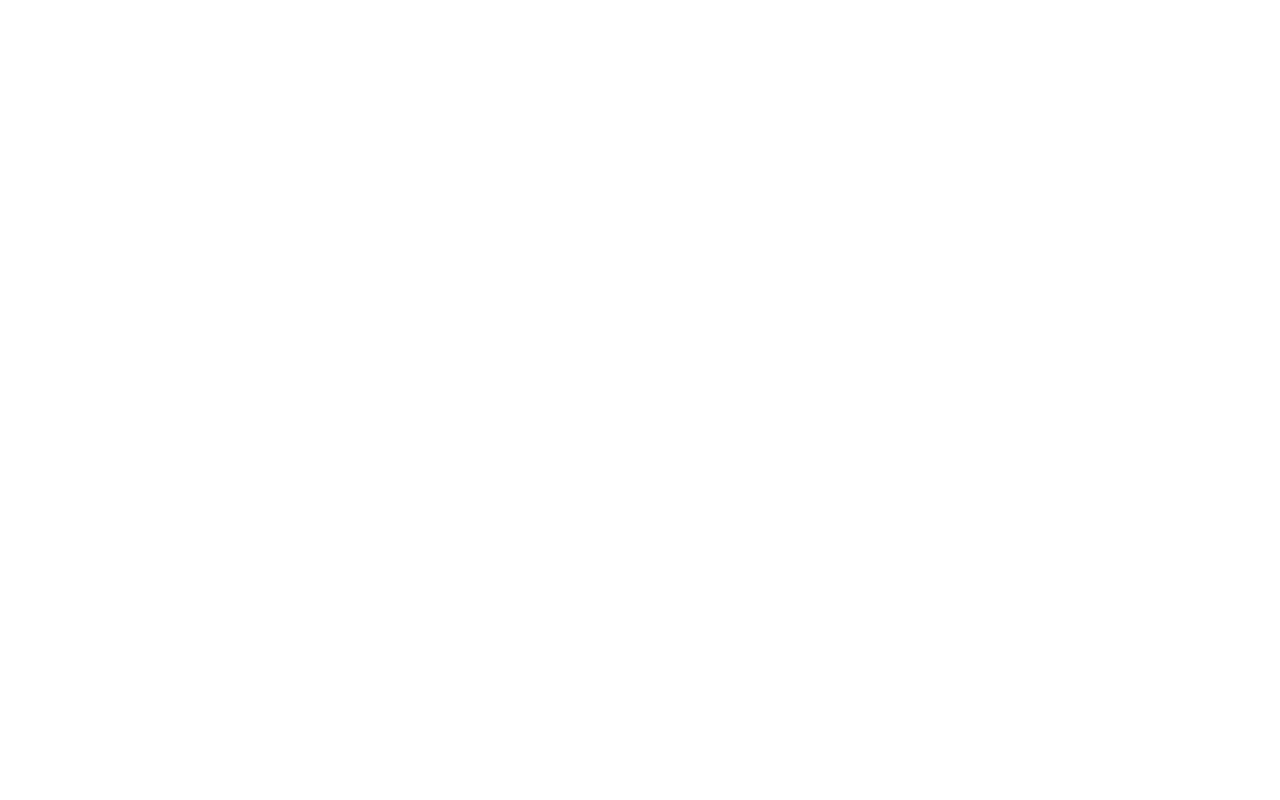
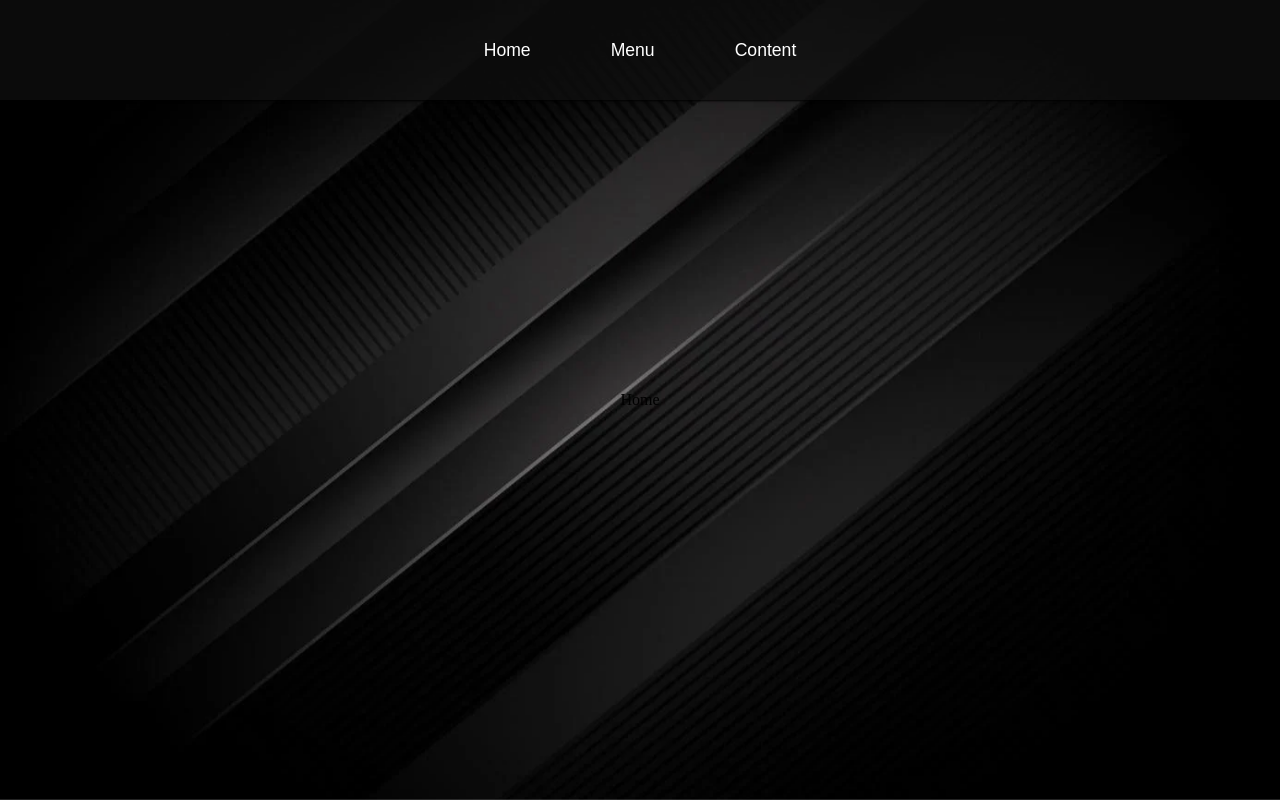
Before and after one commit to ferrarib/odin-restaurant, a plain HTML site: page index.html in a window 1280 px wide. Drawn offline with Linux system fonts and the light colour scheme.

Commit message:
Added some css and nav buttons

```diff
--- /dev/null
+++ b/index.css
@@ -0,0 +1,49 @@
+body {
+    margin: 0;
+    padding: 0;
+}
+
+#nav-container {
+    width: 100%;
+    background-color: rgba(17, 17, 17, 0.7);
+    height: 100px;
+    position: fixed;
+    top: 0;
+    box-shadow: 0 1px 2px rgb(0, 0, 0);
+    display: flex;
+    justify-content: center;
+    align-items: center;
+    gap: 40px;
+}
+
+.content {
+    display: flex;
+    justify-content: center;
+    align-items: center;
+    width: 100vw;
+    height: 100vh;
+    background: url('./assets/black.png') no-repeat center center fixed;
+    background-size: cover;
+}
+
+/* .content * {
+    width: 100%;
+    height: 100%;
+    box-sizing: border-box;
+    margin: 140px 40px 40px 40px;
+    border: 2px solid white;
+} */
+
+.button {
+    border: none;
+    background-color: transparent;
+    color: white;
+    border-radius: 4px;
+    font-size: 1.1rem;
+    cursor: pointer;
+    padding: 10px 20px;
+}
+
+.button:hover {
+    color: rgb(167, 167, 167);
+}
--- a/index.html
+++ b/index.html
@@ -4,9 +4,10 @@
     <meta charset="UTF-8">
     <meta name="viewport" content="width=device-width, initial-scale=1.0">
     <title>Restaurant</title>
-    <script src="main.js"></script>
+    <link rel="stylesheet" href="index.css">
 </head>
 <body>
     <div class="content"></div>
+    <script src="main.js"></script>
 </body>
 </html>
--- a/main.js
+++ b/main.js
@@ -1 +1 @@
-console.log("This is the JS file!!");
+(()=>{"use strict";function e(){const e=document.createElement("div");return e.textContent="Home",e}let t=[{title:"Home",element:e},{title:"Menu",element:function(){const e=document.createElement("div");return e.textContent="Menu",e}},{title:"Content",element:function(){const e=document.createElement("div");return e.textContent="Contact",e}}];const n=document.querySelector("body"),o=document.querySelector(".content");!function(){const e=document.createElement("div");e.id="nav-container",t.forEach((t=>{let n=document.createElement("button");n.classList.add("button"),n.textContent=t.title,n.addEventListener("click",(()=>{o.innerHTML="",o.appendChild(t.element())})),e.appendChild(n)})),n.appendChild(e)}(),o.appendChild(e())})();
```
Also changed, not shown: assets/black.png (added).
